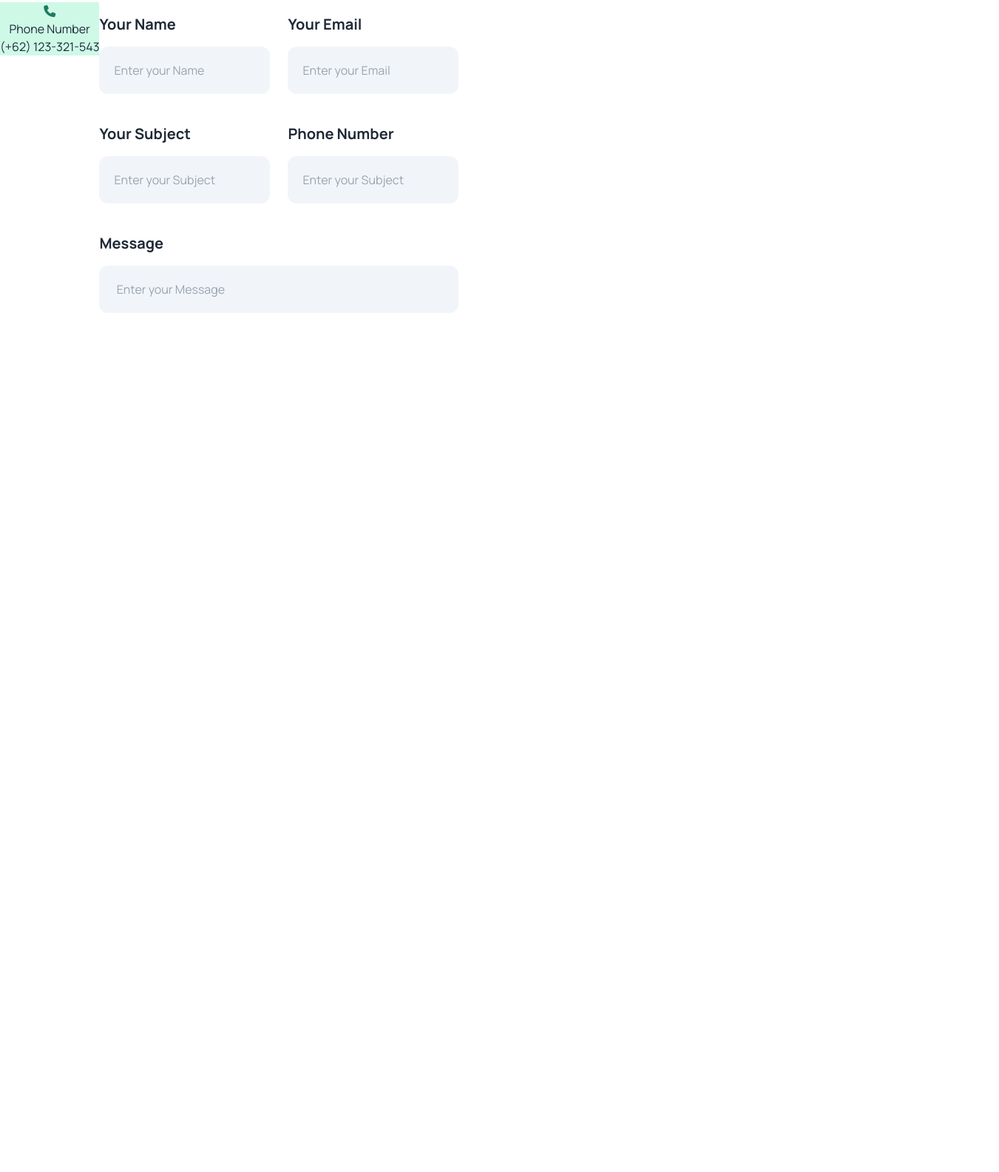
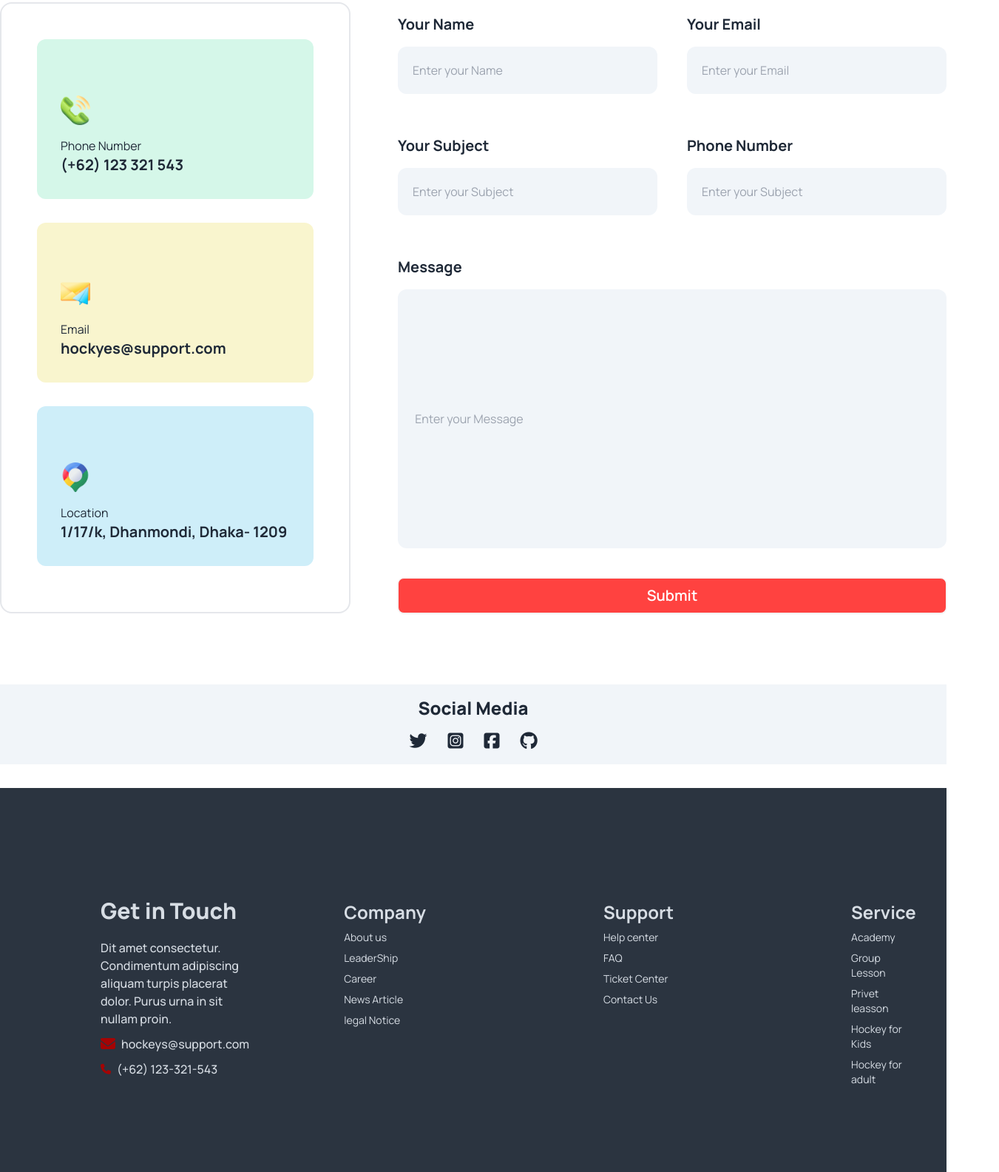
Before and after one commit to Rabbi9858/A3-Hockey-Shop, a plain HTML site: page index.html in a window 1280 px wide. Shown: the part 4214-5798 px from the top of the page at 74% size, 1351 px wide, since content can reach past the window. Before the commit the page ends 4733 px from the top, so only its background shows below. Drawn offline with nearby package versions, Linux system fonts and the light colour scheme.

Commit message:
footer added

```diff
--- a/index.html
+++ b/index.html
@@ -189,45 +189,57 @@
 
             <div class="grid grid-cols-2 gap-6">
                 <!-- Card 1 -->
-                <div class=" shadow-xl bg-cover rounded-xl h-[450px] text-left" style="background-image: url(./Images/2.png);">
+                <div class=" shadow-xl bg-cover rounded-xl h-[450px] text-left"
+                    style="background-image: url(./Images/2.png);">
 
                     <div class=" mt-32 text-white px-8">
                         <h2 class="text-3xl font-extrabold manrope">Junior Program</h2>
-                        <p class="text-base font-medium manrope pt-4">Dolor sit amet consectetur. Ut urna diam quis sagittis.
+                        <p class="text-base font-medium manrope pt-4">Dolor sit amet consectetur. Ut urna diam quis
+                            sagittis.
                             Elit elit
                             enim sagittis turpis in magna. Id et sed euismod natoque amet nunc morbi nulla. Tortor
                             congue sed et in.</p>
 
-                        <button class="btn bg:btn-hockey manrope text-xl font-semibold mt-8 bg-btn-hockey border-none text-white p-3 px-8">Register Now!</button>
+                        <button
+                            class="btn bg:btn-hockey manrope text-xl font-semibold mt-8 bg-btn-hockey border-none text-white p-3 px-8">Register
+                            Now!</button>
                     </div>
                 </div>
 
 
                 <!-- Card 2 -->
-                <div class=" shadow-xl bg-cover rounded-xl h-[450px] text-left" style="background-image: url(./Images/3.png);">
+                <div class=" shadow-xl bg-cover rounded-xl h-[450px] text-left"
+                    style="background-image: url(./Images/3.png);">
 
                     <div class=" mt-32 text-white px-8">
                         <h2 class="text-3xl font-extrabold manrope">Junior Program</h2>
-                        <p class="text-base font-medium manrope pt-4">Dolor sit amet consectetur. Ut urna diam quis sagittis.
+                        <p class="text-base font-medium manrope pt-4">Dolor sit amet consectetur. Ut urna diam quis
+                            sagittis.
                             Elit elit
                             enim sagittis turpis in magna. Id et sed euismod natoque amet nunc morbi nulla. Tortor
                             congue sed et in.</p>
 
-                        <button class="btn bg:btn-hockey manrope text-xl font-semibold mt-8 bg-btn-hockey border-none text-white p-3 px-8">Register Now!</button>
+                        <button
+                            class="btn bg:btn-hockey manrope text-xl font-semibold mt-8 bg-btn-hockey border-none text-white p-3 px-8">Register
+                            Now!</button>
                     </div>
                 </div>
 
                 <!-- Card 3 -->
-                <div class="col-span-2 shadow-xl bg-cover rounded-xl  h-[450px] text-left" style="background-image: url(./Images/4.png);">
+                <div class="col-span-2 shadow-xl bg-cover rounded-xl  h-[450px] text-left"
+                    style="background-image: url(./Images/4.png);">
 
                     <div class=" mt-32 text-white px-8">
                         <h2 class="text-3xl font-extrabold manrope">Junior Program</h2>
-                        <p class="text-base font-medium manrope pt-4 w-3/4 ">Dolor sit amet consectetur. Ut urna diam quis sagittis.
+                        <p class="text-base font-medium manrope pt-4 w-3/4 ">Dolor sit amet consectetur. Ut urna diam
+                            quis sagittis.
                             Elit elit
                             enim sagittis turpis in magna. Id et sed euismod natoque amet nunc morbi nulla. Tortor
                             congue sed et in.</p>
 
-                        <button class="btn bg:btn-hockey manrope text-xl font-semibold mt-8 bg-btn-hockey border-none text-white p-3 px-8">Register Now!</button>
+                        <button
+                            class="btn bg:btn-hockey manrope text-xl font-semibold mt-8 bg-btn-hockey border-none text-white p-3 px-8">Register
+                            Now!</button>
                     </div>
                 </div>
 
@@ -237,13 +249,14 @@
 
         <section class="container mx-auto text-center my-24">
             <h3 class="text-4xl font-extrabold manrope">Our New Product</h3>
-            <p class="text-base font-normal my-6 manrope w-3/5 mx-auto">Check out our new product. for hockey sports branded element </p>
+            <p class="text-base font-normal my-6 manrope w-3/5 mx-auto">Check out our new product. for hockey sports
+                branded element </p>
 
             <!-- Catagloge -->
             <div class="grid grid-cols-2 gap-6 manrope">
                 <!-- Catagloge card 1 -->
                 <div class="card card-side bg-base-100 shadow-xl text-left">
-                    <figure><img  class="pl-5" src="./Images/5.png" alt="Movie"/></figure>
+                    <figure><img class="pl-5" src="./Images/5.png" alt="Movie" /></figure>
                     <div class="card-body">
                         <div class="flex items-center gap-2 w-2/3">
                             <i class="fa-solid fa-star" style="color: #FFD43B;"></i>
@@ -265,7 +278,7 @@
                 </div>
                 <!-- Catagloge card 2 -->
                 <div class="card card-side bg-base-100 shadow-xl text-left">
-                    <figure><img  class="pl-5" src="./Images/6.png" alt="Movie"/></figure>
+                    <figure><img class="pl-5" src="./Images/6.png" alt="Movie" /></figure>
                     <div class="card-body">
                         <div class="flex items-center gap-2 w-2/3">
                             <i class="fa-solid fa-star" style="color: #FFD43B;"></i>
@@ -287,7 +300,7 @@
                 </div>
                 <!-- Catagloge card 3 -->
                 <div class="card card-side bg-base-100 shadow-xl text-left">
-                    <figure><img  class="pl-5" src="./Images/7.png" alt="Movie"/></figure>
+                    <figure><img class="pl-5" src="./Images/7.png" alt="Movie" /></figure>
                     <div class="card-body">
                         <div class="flex items-center gap-2 w-2/3">
                             <i class="fa-solid fa-star" style="color: #FFD43B;"></i>
@@ -309,7 +322,7 @@
                 </div>
                 <!-- Catagloge card 4 -->
                 <div class="card card-side bg-base-100 shadow-xl text-left">
-                    <figure><img  class="pl-5" src="./Images/8.png" alt="Movie"/></figure>
+                    <figure><img class="pl-5" src="./Images/8.png" alt="Movie" /></figure>
                     <div class="card-body">
                         <div class="flex items-center gap-2 w-2/3">
                             <i class="fa-solid fa-star" style="color: #FFD43B;"></i>
@@ -331,7 +344,7 @@
                 </div>
                 <!-- Catagloge card 5 -->
                 <div class="card card-side bg-base-100 shadow-xl text-left">
-                    <figure><img  class="pl-5" src="./Images/9.png" alt="Movie"/></figure>
+                    <figure><img class="pl-5" src="./Images/9.png" alt="Movie" /></figure>
                     <div class="card-body">
                         <div class="flex items-center gap-2 w-2/3">
                             <i class="fa-solid fa-star" style="color: #FFD43B;"></i>
@@ -353,7 +366,7 @@
                 </div>
                 <!-- Catagloge card 6 -->
                 <div class="card card-side bg-base-100 shadow-xl text-left">
-                    <figure><img  class="pl-5" src="./Images/10.png" alt="Movie"/></figure>
+                    <figure><img class="pl-5" src="./Images/10.png" alt="Movie" /></figure>
                     <div class="card-body">
                         <div class="flex items-center gap-2 w-2/3">
                             <i class="fa-solid fa-star" style="color: #FFD43B;"></i>
@@ -384,7 +397,8 @@
         <section class="container mx-auto text-center my-24 manrope ">
             <div class="mb-20">
                 <h3 class="text-4xl font-extrabold manrope">Client Questions</h3>
-            <p class="text-base font-normal my-9 manrope w-3/5 mx-auto">Dit amet consectetur. Condimentum dignissim adipiscing aliquam turpis placerat dolor. Purus urna in sit nullam proin. </p>
+                <p class="text-base font-normal my-9 manrope w-3/5 mx-auto">Dit amet consectetur. Condimentum dignissim
+                    adipiscing aliquam turpis placerat dolor. Purus urna in sit nullam proin. </p>
             </div>
 
             <div class="flex gap-10">
@@ -399,7 +413,8 @@
                             Our Equipment
                         </div>
                         <div class="collapse-content">
-                            <p class="text base font-normal">Dolor sit amet consectetur. Ut urna diam quis sagittis. Elit elit enim sagittis turpis in magna. </p>
+                            <p class="text base font-normal">Dolor sit amet consectetur. Ut urna diam quis sagittis.
+                                Elit elit enim sagittis turpis in magna. </p>
                         </div>
                     </div>
                     <div class="divider m-0"></div>
@@ -470,44 +485,104 @@
                     Ipsum available, but the majority have suffered alteration in some form, by injected humour</p>
             </div>
 
-          <div class="flex">
-            <div>
-                <div class="bg-[#CEF9E7]">
-                    <i class="fa-solid fa-phone" style="color: #1f7a5f;"></i>
-                    <p>Phone Number</p>
-                    <h4>(+62) 123-321-543</h4>
+            <div class="flex gap-16">
+                <div class="p-12 border-2 space-y-8 rounded-2xl text-left">
+                    <div class="p-8 w-[374px] rounded-xl  bg-[#d5f7e9]">
+                        <img class="py-4 mt-7 w-10" src="./Images/Group 1171275317.png" alt="">
+                        <p class="text-base font-normal">Phone Number</p>
+                        <h4 class="text-xl font-bold">(+62) 123 321 543</h4>
+                    </div>
+                    <div class="p-8 w-[374px] rounded-xl  bg-[#f9f5ce]">
+                        <img class="py-4 mt-7 w-10" src="./Images/Group 1171275318.png" alt="">
+                        <p class="text-base font-normal">Email</p>
+                        <h4 class="text-xl font-bold">hockyes@support.com</h4>
+                    </div>
+                    <div class="p-8 w-[374px] rounded-xl  bg-[#ceeef9]">
+                        <img class="py-4 mt-7 w-10" src="./Images/Group 1171275321.png" alt="">
+                        <p class="text-base font-normal">Location</p>
+                        <h4 class="text-xl font-bold">1/17/k, Dhanmondi, Dhaka- 1209</h4>
                     </div>
 
                 </div>
-            <div class="grid grid-cols-2 gap-6 text-left ">
+                <div class="grid grid-cols-2 gap-10 text-left w-2/3 ">
                     <div class="">
                         <h4 class="text-xl my-4 font-bold">Your Name</h4>
-                <input class="p-5 rounded-xl bg-slate-100" type="text" placeholder="Enter your Name">
+                        <input class="p-5 w-full rounded-xl bg-slate-100" type="text" placeholder="Enter your Name">
                     </div>
                     <div>
                         <h4 class="text-xl my-4 font-bold">Your Email</h4>
-                <input class="p-5 rounded-xl bg-slate-100" type="email" placeholder="Enter your Email">
+                        <input class="p-5 w-full rounded-xl bg-slate-100" type="email" placeholder="Enter your Email">
                     </div>
                     <div>
                         <h4 class="text-xl my-4 font-bold">Your Subject</h4>
-                <input class="p-5 rounded-xl bg-slate-100" type="subject" placeholder="Enter your Subject">
+                        <input class="p-5 w-full rounded-xl bg-slate-100" type="subject"
+                            placeholder="Enter your Subject">
                     </div>
                     <div>
                         <h4 class="text-xl my-4 font-bold">Phone Number</h4>
-                <input class="p-5 rounded-xl bg-slate-100" type="Phone Number" placeholder="Enter your Subject ">
+                        <input class="p-5 w-full rounded-xl bg-slate-100" type="Phone Number"
+                            placeholder="Enter your Subject ">
                     </div>
-               <div class="col-span-2 row-span-4">
+                    <div class="col-span-2 ">
                         <h4 class="text-xl my-4 font-bold">Message</h4>
-                <input class="p-5 w-full rounded-xl bg-slate-100  " type="Message" placeholder=" Enter your Message">
+                        <input class="p-5 flex justify-start h-[350px] w-full rounded-xl bg-slate-100  " type="Message"
+                            placeholder=" Enter your Message">
+                    </div>
+                    <button class="btn bg-btn-hockey w-full col-span-2 text-xl text-white"> Submit</button>
                 </div>
             </div>
+
+        </section>
+        <section class="container mx-auto text-center bg-slate-100">
+            <h4 class="manrope text-2xl py-4 font-extrabold">Social Media</h4>
+            <div class="flex gap-7 pb-5 text-2xl justify-center">
+                <i class=" fa-brands fa-twitter"></i>
+                <i class="fa-brands fa-square-instagram"></i>
+                <i class="fa-brands fa-square-facebook"></i>
+                <i class="fa-brands fa-github"></i>
             </div>
 
         </section>
 
     </main>
-    <footer>
+    <footer class="footer mt-8 p-10 bg-neutral text-neutral-content manrope">
+        <nav class="py-24 pl-24">
+          <h6 class="text-3xl font-extrabold py-3">Get in Touch</h6>
+          <p class="text-base font-medium">Dit amet consectetur. Condimentum  adipiscing aliquam turpis placerat dolor. Purus urna in sit nullam proin. </p>
+          <div class="flex items-center gap-2">
+            <i class="fa-solid fa-envelope text-xl" style="color: #a40404;"></i>
+            <p class="text-base font-medium">hockeys@support.com</p>
+         </div>
+         <div class="flex items-center gap-2">
+            <i class="fa-solid fa-phone" style="color: #a40404;"></i>
+            <p class="text-base font-medium">(+62) 123-321-543</p>
+         </div>
 
+        </nav>
+        <nav class="p-28">
+          <h6 class="text-2xl font-bold">Company</h6>
+          <a class="link link-hover">About us</a>
+          <a class="link link-hover">LeaderShip</a>
+          <a class="link link-hover">Career</a>
+          <a class="link link-hover">News Article</a>
+          <a class="link link-hover">legal Notice</a>
+
+        </nav>
+        <nav class="p-28">
+          <h6 class="text-2xl font-bold">Support</h6>
+          <a class="link link-hover">Help center</a>
+          <a class="link link-hover">FAQ</a>
+          <a class="link link-hover">Ticket Center</a>
+          <a class="link link-hover">Contact Us</a>
+        </nav>
+        <nav class="p-28">
+            <h6 class="text-2xl font-bold">Service</h6>
+            <a class="link link-hover">Academy</a>
+            <a class="link link-hover">Group Lesson</a>
+            <a class="link link-hover">Privet leasson</a>
+            <a class="link link-hover">Hockey for Kids</a>
+            <a class="link link-hover">Hockey for adult</a>
+          </nav>
       </footer>
 
 </body>
```
Lines whose indentation alone changed are shown as unchanged.
